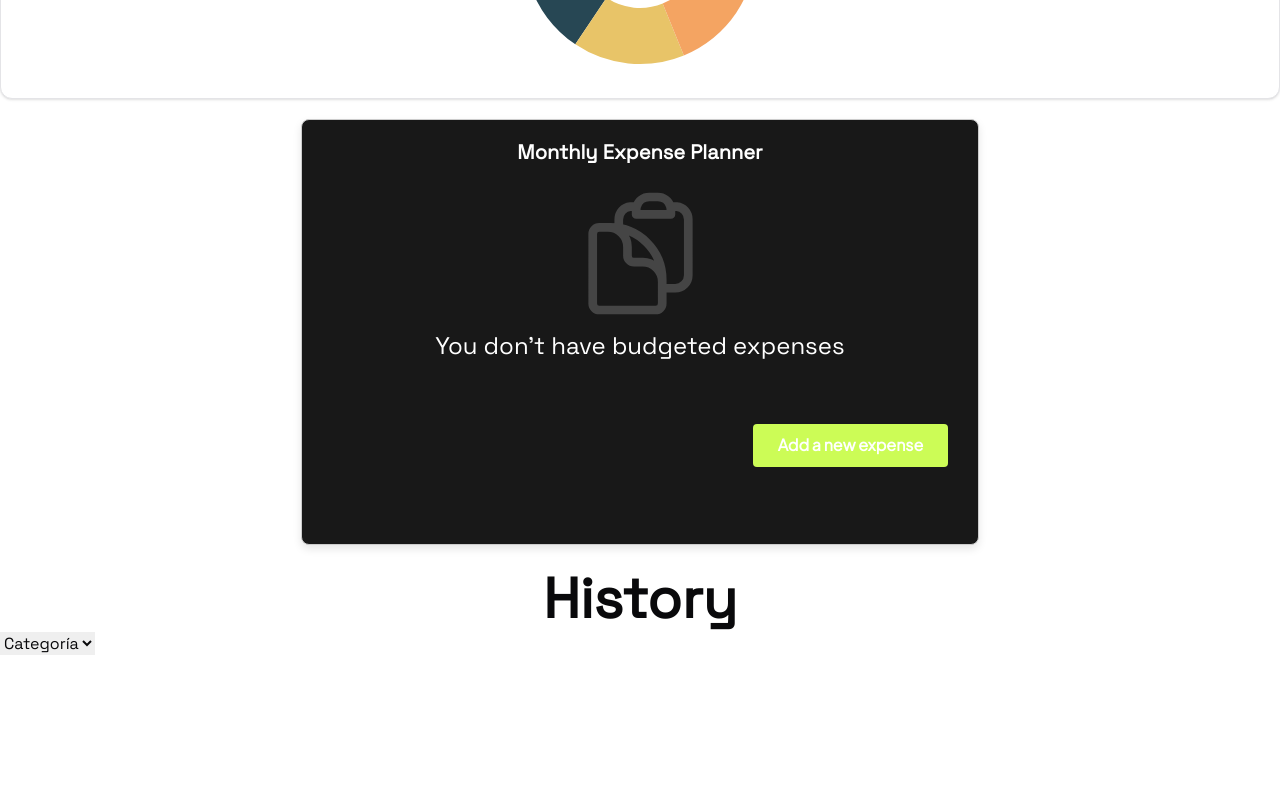
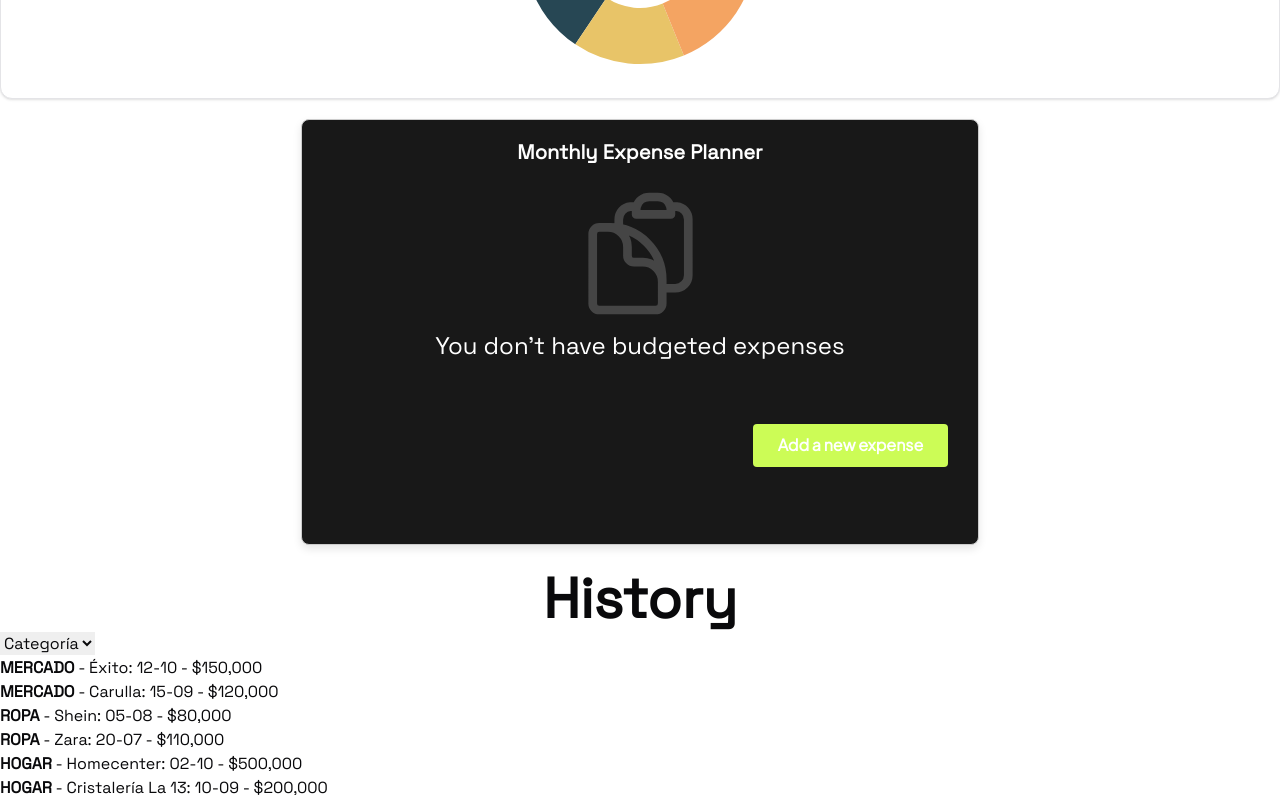
Before and after one commit to yabuJunn/CapyWeb, a React (Vite) app: page /#/expenses-and-increase in a window 1280 px wide. Shown: the part 1360-2160 px from the top of the page. Before the commit the page ends 2016 px from the top, so only its background shows below. Built offline with nearby package versions, Linux system fonts and the light colour scheme; a web font is replaced by a local one.

Commit message:
Feature: Added file data to filter with select in History component

```diff
--- a/src/components/dashboardPageComponents/expensesAndIncomeScreenComponents/History/History.tsx
+++ b/src/components/dashboardPageComponents/expensesAndIncomeScreenComponents/History/History.tsx
@@ -1,13 +1,38 @@
+// History.tsx
+import { useState } from 'react';
+import { gastos, Gasto, Categoria } from './data'; // Importamos la data y los tipos
+
 export const History = () => {
+  const [categoriaSeleccionada, setCategoriaSeleccionada] = useState<Categoria | "">(""); // Estado para la categoría seleccionada
+
+  // Función select
+  const handleChange = (e: React.ChangeEvent<HTMLSelectElement>) => {
+    setCategoriaSeleccionada(e.target.value as Categoria);
+  };
+
+  // Filtrar los datos
+  const gastosFiltrados = categoriaSeleccionada
+    ? gastos.filter((gasto) => gasto.categoria === categoriaSeleccionada)
+    : gastos; // Si no hay categoría seleccionada, mostramos todos los gastos.
+
   return (
     <div className='history'>
-        <h1>History</h1>
-        <select name="categories" required>
-        <option value="" disabled selected>Categoría</option>
-        <option value={"hogar"}>Hogar</option>
-        <option value={"mercado"}>Mercado</option>
-        <option value={"ropa"}>Ropa</option>
-        </select>
+      <h1>History</h1>
+
+      <select name="categories" onChange={handleChange} value={categoriaSeleccionada} required>
+        <option value="" disabled>Categoría</option>
+        <option value="hogar">Hogar</option>
+        <option value="mercado">Mercado</option>
+        <option value="ropa">Ropa</option>
+      </select>
+
+      <ul>
+        {gastosFiltrados.map((gasto, index) => (
+          <li key={index}>
+            <strong>{gasto.categoria.toUpperCase()}</strong> - {gasto.lugar}: {gasto.fecha} - ${gasto.monto.toLocaleString()}
+          </li>
+        ))}
+      </ul>
     </div>
   );
-}
+};
--- /dev/null
+++ b/src/components/dashboardPageComponents/expensesAndIncomeScreenComponents/History/data.ts
@@ -0,0 +1,18 @@
+// data.ts
+export type Categoria = "hogar" | "mercado" | "ropa";
+
+export interface Gasto {
+  categoria: Categoria;
+  lugar: string;
+  fecha: string;
+  monto: number;
+}
+
+export const gastos: Gasto[] = [
+  { categoria: "mercado", lugar: "Éxito", fecha: "12-10", monto: 150000 },
+  { categoria: "mercado", lugar: "Carulla", fecha: "15-09", monto: 120000 },
+  { categoria: "ropa", lugar: "Shein", fecha: "05-08", monto: 80000 },
+  { categoria: "ropa", lugar: "Zara", fecha: "20-07", monto: 110000 },
+  { categoria: "hogar", lugar: "Homecenter", fecha: "02-10", monto: 500000 },
+  { categoria: "hogar", lugar: "Cristalería La 13", fecha: "10-09", monto: 200000 },
+];
```
